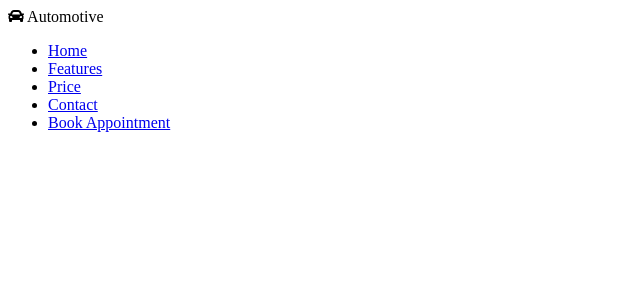
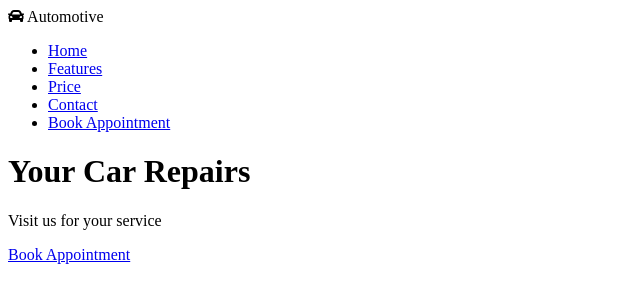
Before and after one commit to vikramvi/10websites-design-to-html-css, a plain HTML site: page automotive-car-design/index.html in a window 1280 px wide. Shown: the whole page, without its empty margins (0-640 px from the left). Drawn offline with Linux system fonts and the light colour scheme.

Commit message:
added header section

```diff
--- a/automotive-car-design/index.html
+++ b/automotive-car-design/index.html
@@ -25,6 +25,12 @@
             <li class="highlight"><a href="#">Book Appointment</a></li>
         </ul>
     </nav>
+
+    <header>
+        <h1>Your Car Repairs</h1>
+        <p>Visit us for your service</p>
+        <a class="highlight" href="#">Book Appointment</a>
+    </header>
 </body>
 
 </html>
```
